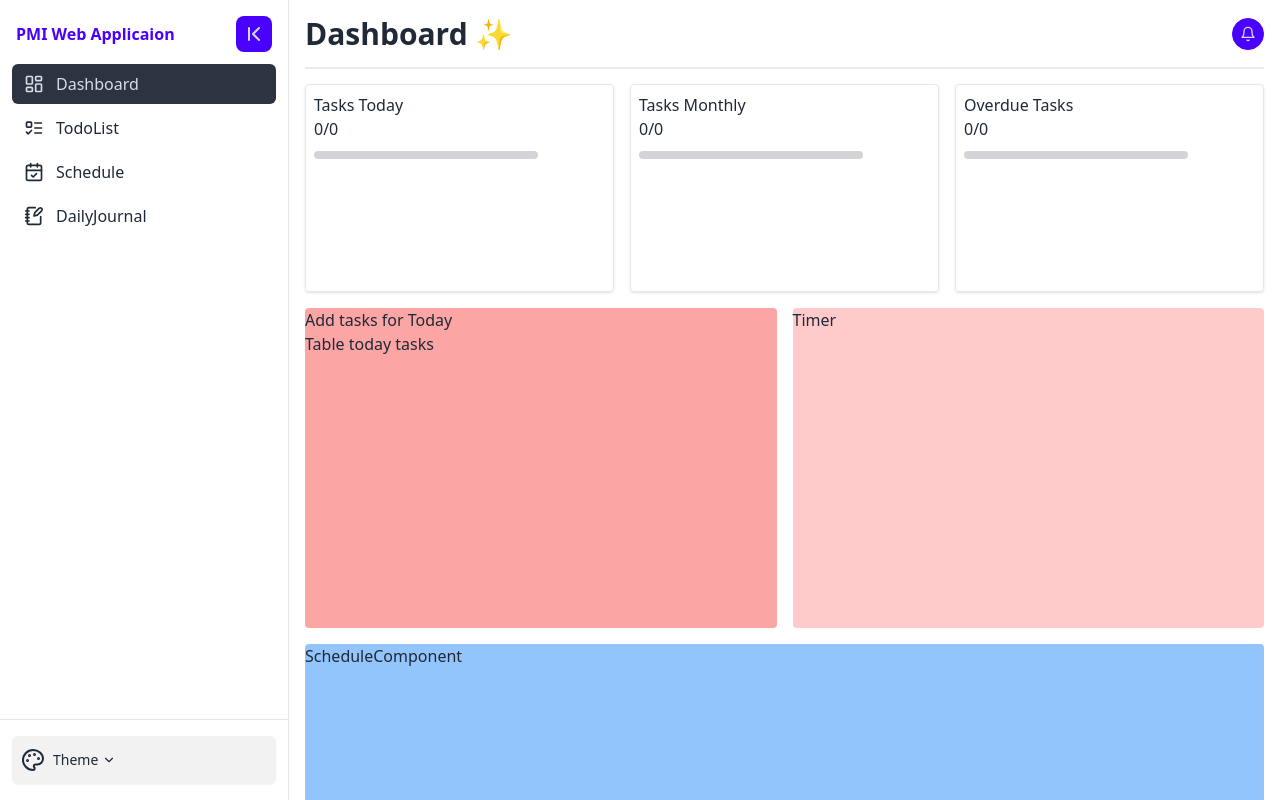
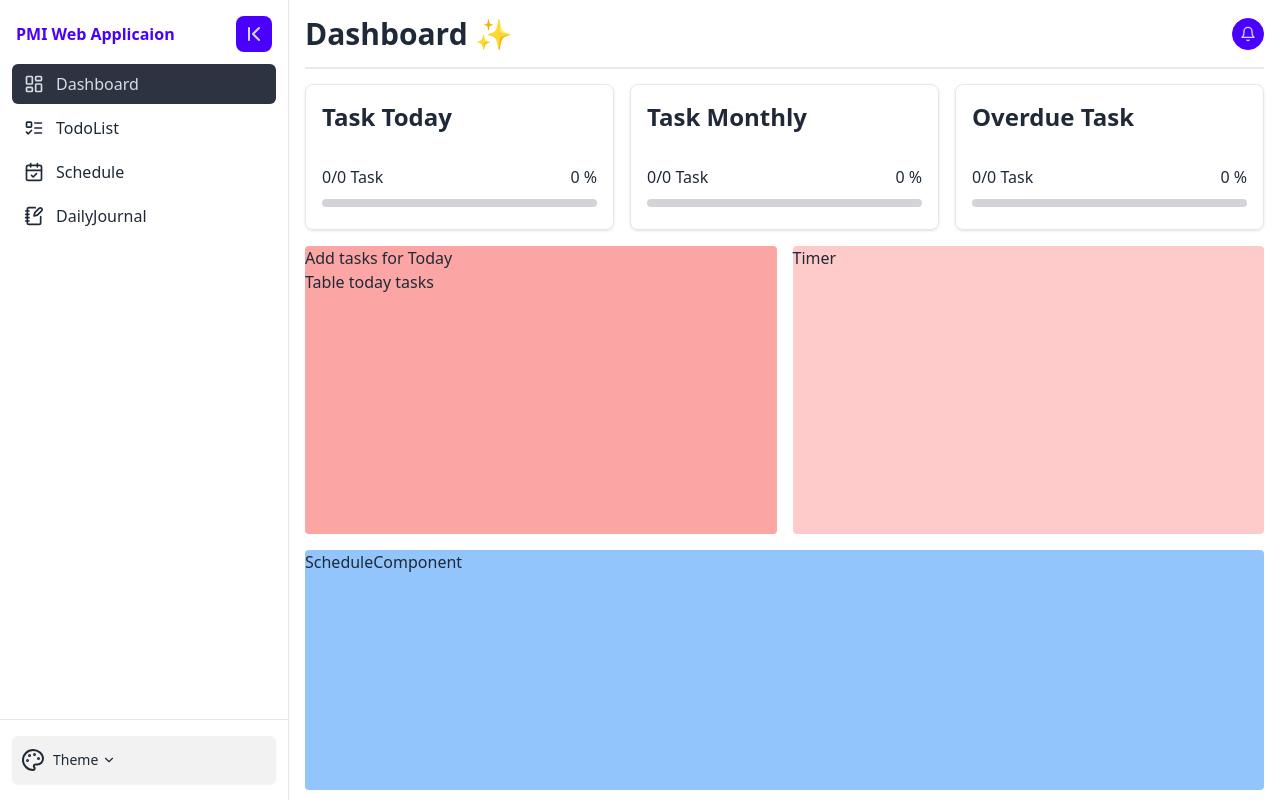
Before and after one commit to ballpanuwat25/Final-Project-Front-end-Dev-Init, a React (Create React App) app: page / in a window 1280 px wide. Built offline with nearby package versions, Linux system fonts and the light colour scheme.

Commit message:
Updated 16.01.2024

```diff
--- a/src/App.js
+++ b/src/App.js
@@ -36,18 +36,18 @@ const App = () => {
           <TodoComponent />
         </div>
 
-        <div className='mt-4 grid grid-cols-1 lg:grid-cols-2 gap-4 h-auto md:h-80'>
-          <div className='bg-red-300 w-full rounded h-52 md:h-80'>
+        <div className='mt-4 grid grid-cols-1 lg:grid-cols-2 gap-4 h-auto md:h-72'>
+          <div className='bg-red-300 w-full rounded h-52 md:h-72'>
             <div>
               <div>Add tasks for Today</div>
               <div>Table today tasks</div>
             </div>
           </div>
 
-          <div className='bg-red-200 w-full rounded h-52 md:h-80'>Timer</div>
+          <div className='bg-red-200 w-full rounded h-52 md:h-72'>Timer</div>
         </div>
 
-        <div className='bg-blue-300 wifull rounded h-52 md:h-40 mt-4'>
+        <div className='bg-blue-300 wifull rounded h-52 md:h-60 mt-4'>
           <ScheduleComponent />
         </div>
       </div>
--- a/src/components/layout/TodoComponent.js
+++ b/src/components/layout/TodoComponent.js
@@ -37,20 +37,31 @@ function TodoComponent() {
 
     return (
         <div className='grid grid-cols-1 lg:grid-cols-3 gap-4 justify-between items-center'>
-            <div className='border shadow w-full h-52 rounded p-2'>
-                <h2>Tasks Today</h2>
-                <div>{`${todayTasks.completed}/${todayTasks.total}`}</div>
-                <progress className="progress progress-primary w-56" value={calculateProgress(todayTasks)} max="100"></progress>
+            <div className='border shadow w-full rounded-lg p-4'>
+                <h2 className="text-2xl font-bold">Task Today</h2>
+                <div className='flex justify-between mt-8 mb-0'>
+                    <div>{`${todayTasks.completed}/${todayTasks.total}`} Task</div>
+                    <div>{calculateProgress(todayTasks)} %</div>
+                </div>
+                <progress className="progress progress-primary w-full" value={calculateProgress(todayTasks)} max="100"></progress>
             </div>
-            <div className='border shadow w-full h-52 rounded p-2'>
-                <h2>Tasks Monthly</h2>
-                <div>{`${monthlyTasks.completed}/${monthlyTasks.total}`}</div>
-                <progress className="progress progress-primary w-56" value={calculateProgress(monthlyTasks)} max="100"></progress>
+
+            <div className='border shadow w-full rounded-lg p-4'>
+                <h2 className="text-2xl font-bold">Task Monthly</h2>
+                <div className='flex justify-between mt-8 mb-0'>
+                    <div>{`${monthlyTasks.completed}/${monthlyTasks.total}`} Task</div>
+                    <div>{calculateProgress(monthlyTasks)} %</div>
+                </div>
+                <progress className="progress progress-secondary w-full" value={calculateProgress(monthlyTasks)} max="100"></progress>
             </div>
-            <div className='border shadow w-full h-52 rounded p-2'>
-                <h2>Overdue Tasks</h2>
-                <div>{`${overdueTasks.completed}/${overdueTasks.total}`}</div>
-                <progress className="progress progress-primary w-56" value={calculateProgress(overdueTasks)} max="100"></progress>
+
+            <div className='border shadow w-full rounded-lg p-4'>
+                <h2 className="text-2xl font-bold">Overdue Task</h2>
+                <div className='flex justify-between mt-8 mb-0'>
+                    <div>{`${overdueTasks.completed}/${overdueTasks.total}`} Task</div>
+                    <div>{calculateProgress(overdueTasks)} %</div>
+                </div>
+                <progress className="progress progress-accent w-full" value={calculateProgress(overdueTasks)} max="100"></progress>
             </div>
         </div>
     );
```
